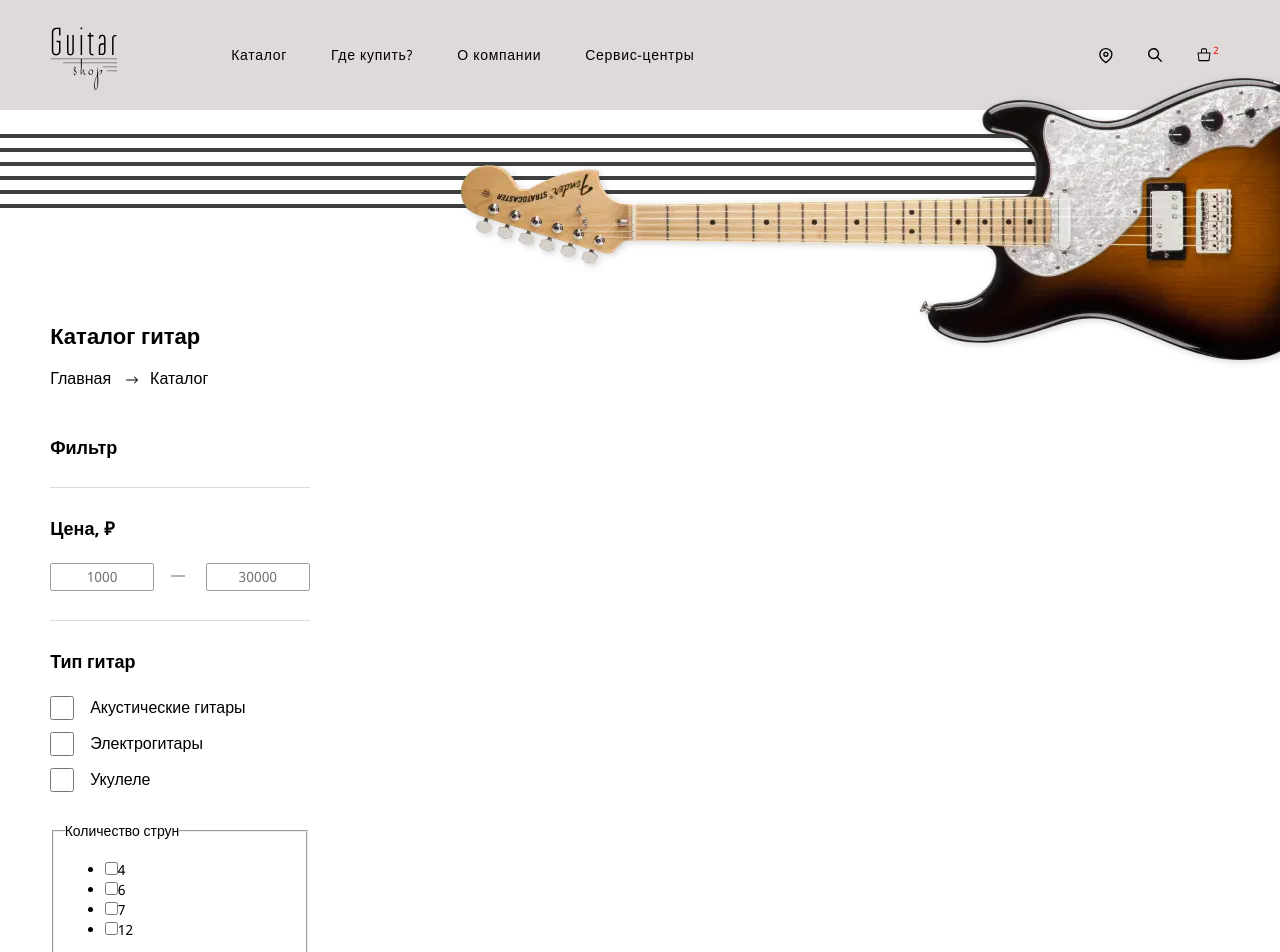
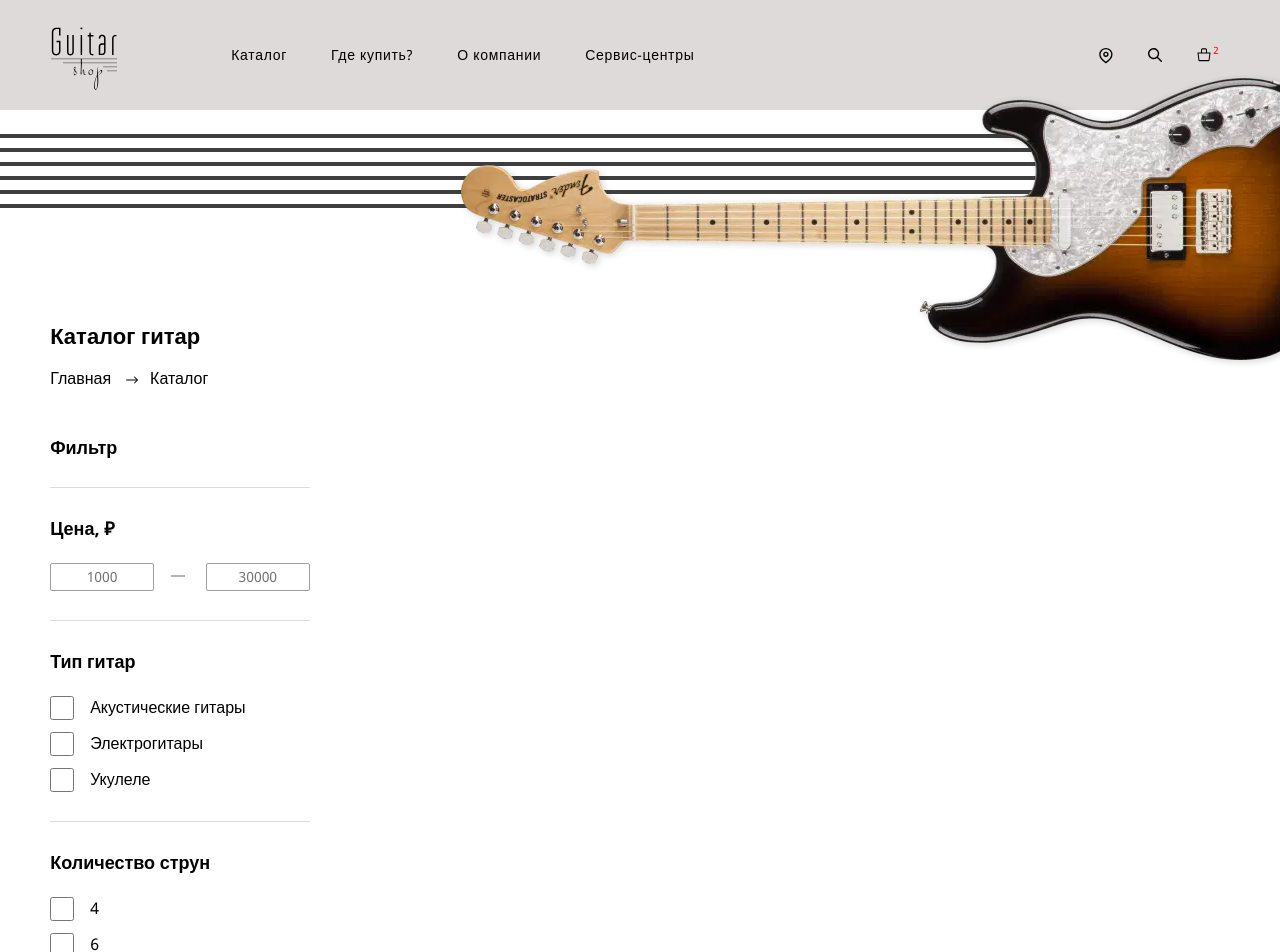
Before and after one commit to iBreadInside/guitar-shop, a React (Create React App) app in the folder project/: page / in a window 1280 px wide. Shown: the top 952 px of the page. Built offline with nearby package versions, Linux system fonts and the light colour scheme; a web font is replaced by a local one.

Commit message:
Достилизовал фильтр

```diff
--- a/project/src/components/filter-strings/filter-strings.jsx
+++ b/project/src/components/filter-strings/filter-strings.jsx
@@ -4,9 +4,9 @@ const STRING_NUMBER = [4, 6, 7, 12];
 
 export default function FilterStrings() {
   return(
-    <fieldset>
-      <legend>Количество струн</legend>
-      <ul>
+    <fieldset className={styles.strings}>
+      <legend className={styles.legend}>Количество струн</legend>
+      <ul className={styles.list}>
         {
           STRING_NUMBER.map(number => (
             <li
--- a/project/src/components/filter-strings/filter-strings.module.scss
+++ b/project/src/components/filter-strings/filter-strings.module.scss
@@ -0,0 +1,25 @@
+@import 'src/sass/mixins.scss';
+
+.strings {
+  @include fieldset-border-none;
+}
+
+.legend {
+  @include filter-legend;
+}
+
+.list {
+  @include list-style-none;
+}
+
+.item {
+  @include filter-item;
+}
+
+.check {
+  @include filter-checkbox;
+}
+
+.label {
+  @include filter-label;
+}
--- a/project/src/components/filter-type/filter-type.module.scss
+++ b/project/src/components/filter-type/filter-type.module.scss
@@ -1,10 +1,7 @@
 @import 'src/sass/mixins.scss';
-// @import 'src/sass/variables.scss';
 
 .type {
   @include fieldset-border-none;
-  margin-top: 30px;
-  // padding: 24px 0 29px;
 }
 
 .legend {
@@ -16,33 +13,13 @@
 }
 
 .item {
-  display: flex;
-  align-items: center;
-
-  &:not(:last-child) {
-    margin-bottom: 12px;
-  }
+  @include filter-item;
 }
 
 .check {
-  @include interactive;
-  @include input-border;
-  width: 24px;
-  height: 24px;
-  margin-right: 16px;
-
-  &:checked {
-    appearance: none;
-    width: 24px;
-    height: 24px;
-    background-image: url('../../img/svg/check.svg');
-    background-position: 50% 50%;
-    background-repeat: no-repeat;
-  }
+  @include filter-checkbox;
 }
 
 .label {
-  @include interactive;
-  font-size: 16px;
-  line-height: 19px;
+  @include filter-label;
 }
--- a/project/src/components/filter-value/filter-cost.module.scss
+++ b/project/src/components/filter-value/filter-cost.module.scss
@@ -3,9 +3,6 @@
 
 .cost {
   @include fieldset-border-none;
-  margin-top: 30px;
-  padding: 24px 0 29px;
-  border-bottom: 0.7px solid $border--lightgrey;
 }
 
 .legend {
--- a/project/src/sass/mixins.scss
+++ b/project/src/sass/mixins.scss
@@ -14,12 +14,51 @@
 @mixin fieldset-border-none {
   border: none;
   margin: 0;
+  margin-top: 30px;
   padding: 24px 0 29px;
+
+  &:not(:last-child) {
+    border-bottom: 1px solid $border--lightgrey;
+  }
 }
 
 @mixin input-border {
   border: 0.7px solid $border--grey;
   border-radius: 2px;
+}
+
+@mixin filter-item {
+  display: flex;
+  align-items: center;
+
+  &:not(:last-child) {
+    margin-bottom: 12px;
+  }
+}
+
+@mixin filter-checkbox {
+  @include interactive;
+  @include input-border;
+  width: 24px;
+  height: 24px;
+  margin-right: 16px;
+
+  &:checked {
+    appearance: none;
+    width: 24px;
+    height: 24px;
+    background-image: url('../img/svg/check.svg');
+    background-position: 50% 50%;
+    background-repeat: no-repeat;
+    background-color: transparent;
+    box-shadow: none;
+  }
+}
+
+@mixin filter-label {
+  @include interactive;
+  font-size: 16px;
+  line-height: 19px;
 }
 
 @mixin link {
```
